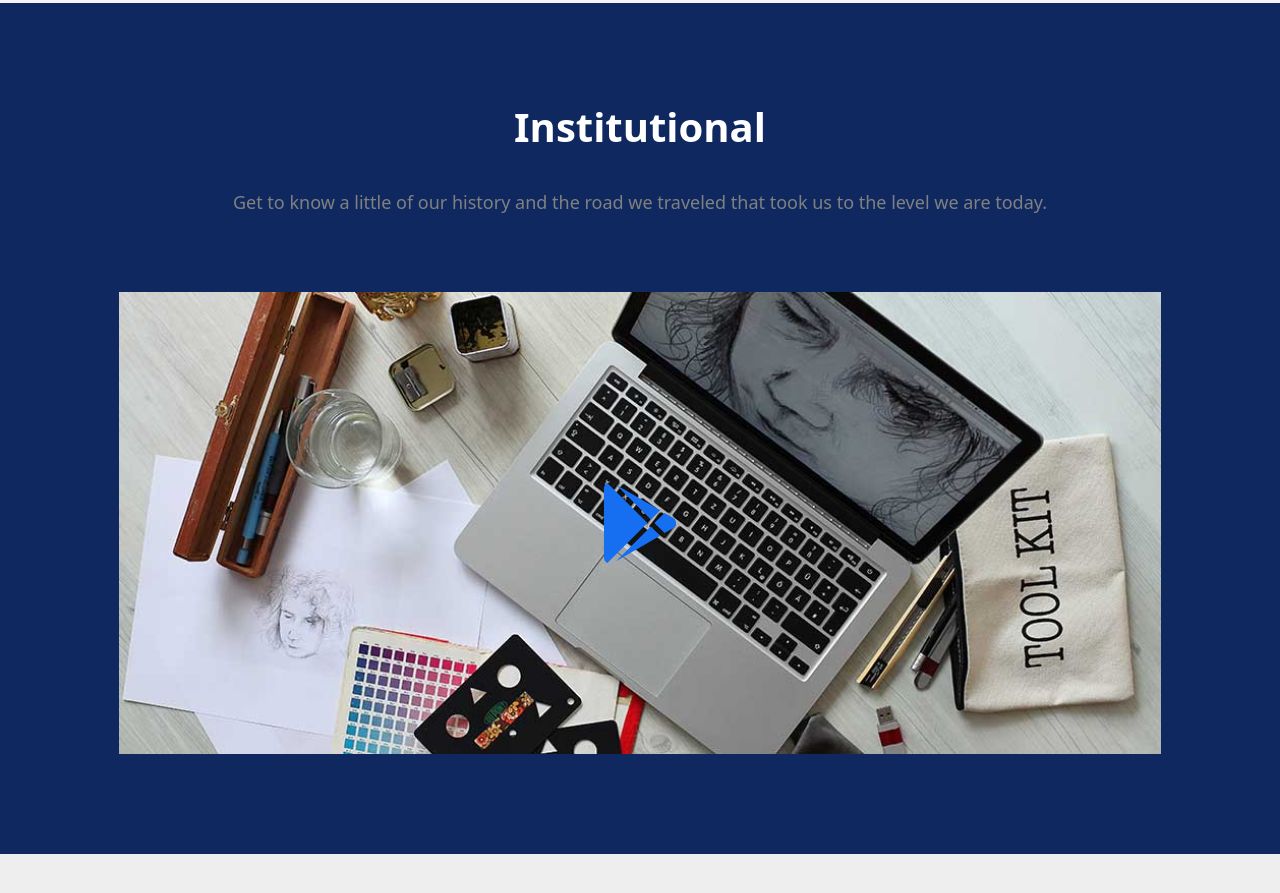
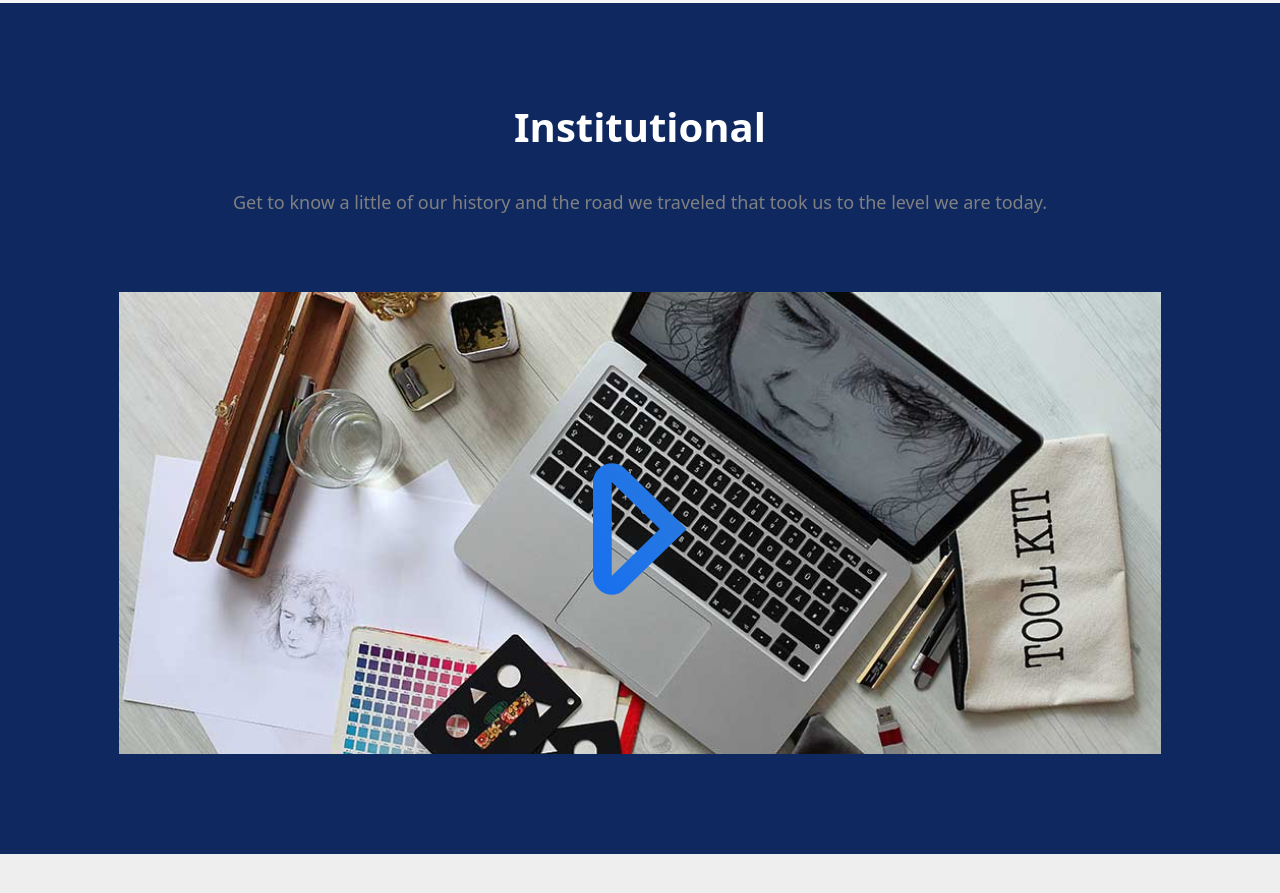
Before and after one commit to rubaiyat004/project-6-bootstrap, a plain HTML site: page index.html in a window 1280 px wide. Shown: the part 1859-2752 px from the top of the page. Drawn offline with nearby package versions, Linux system fonts and the light colour scheme.

Commit message:
'master'

```diff
--- a/index.html
+++ b/index.html
@@ -374,7 +374,7 @@
         <div class="position-relative">
           <img width="100%" height="auto" src="images/news-4.jpg" alt="">
 
-        <div class="position-absolute top-50 start-50 translate-middle play-btn"><img src="images/google-play-brands.svg" alt=""></div>
+        <div class="position-absolute top-50 start-50 translate-middle play-btn"><i class=" icon-play"></i></div>
         </div>
 
 
--- a/style/style.css
+++ b/style/style.css
@@ -7,6 +7,7 @@
 .container .brand i{
     font-size: 12px;
     font-weight: 800;
+    font-style: normal;
 }
 .navbar-light .navbar-brand{
     color: #EEEEEE;
@@ -264,10 +265,17 @@ background: #F5F5F5;
     filter: opacity(.7);
     transition: .25ms;
 }
+.play-btn i{
+    background: -webkit-linear-gradient(208.18deg, #3280d4 9.05%, #166ef1 76.74%);
+  -webkit-background-clip: text;
+  -webkit-text-fill-color: transparent;
 
-.video:hover .play-btn img{
-transform: scale(1.5);
+    font-size: 180px;
+}
+.video:hover .play-btn i{
+font-size: 230px;
 transition: all ease .5s;
+
 }
 .portfolio{
     padding: 100px 0px;
```
